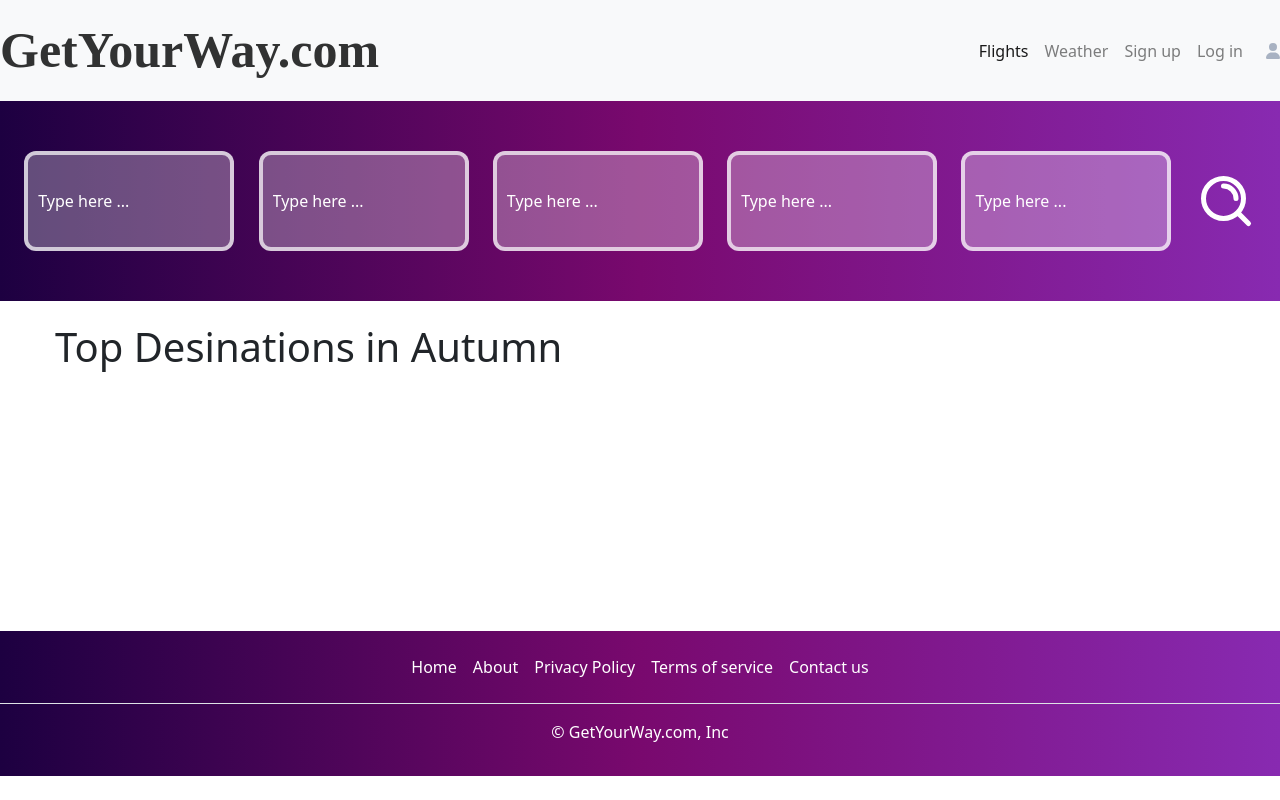
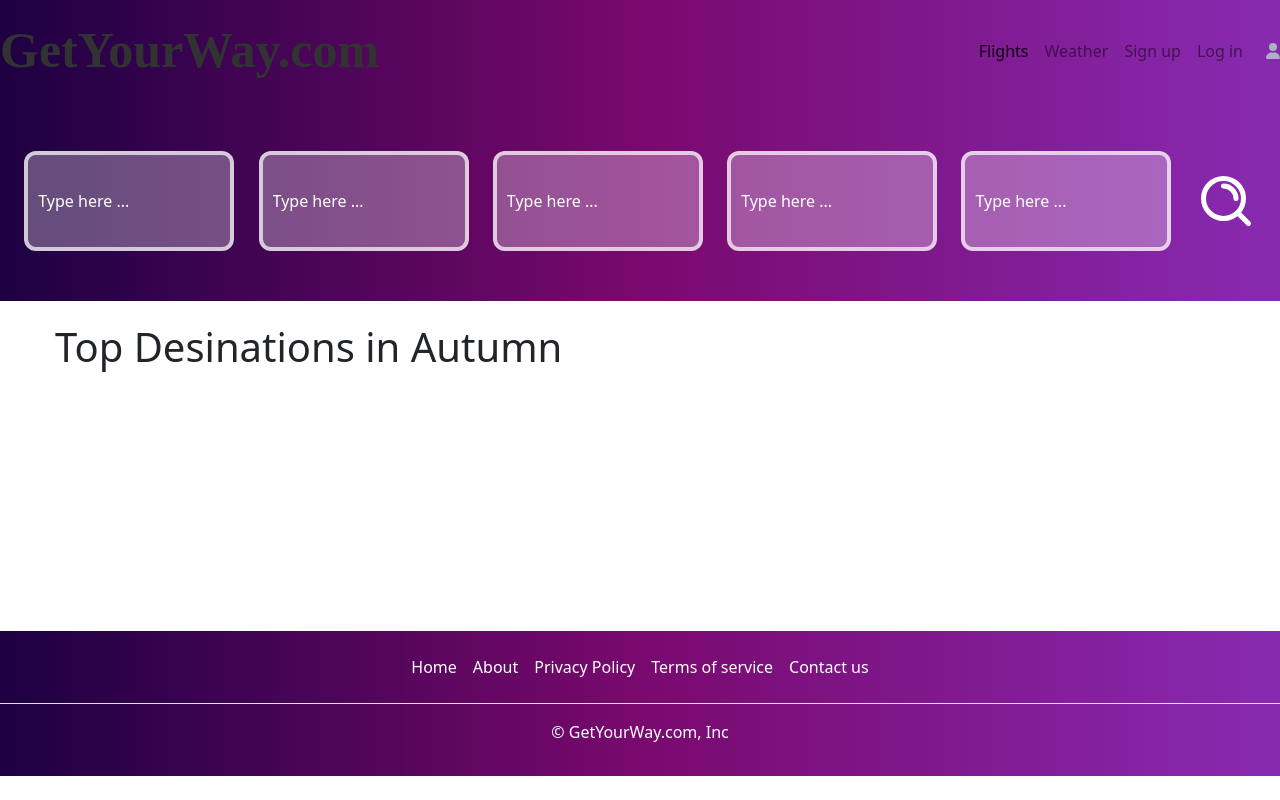
Before and after one commit to eclonghurst/SkyTwoFlyFront, a React (Create React App) app: page / in a window 1280 px wide. Built offline with nearby package versions, Linux system fonts and the light colour scheme.

Commit message:
navbar background

```diff
--- a/src/CssFiles/NavBarCSS.css
+++ b/src/CssFiles/NavBarCSS.css
@@ -1,3 +1,7 @@
+.navbar {
+    background: linear-gradient(90deg, rgba(29,0,65,1) 0%, rgba(121,9,110,1) 50%, rgba(136,42,177,1) 100%);
+}
+
 .navbar-brand{
     font-family: 'Merriweather', serif !important;
     color:#313232 !important;
```
